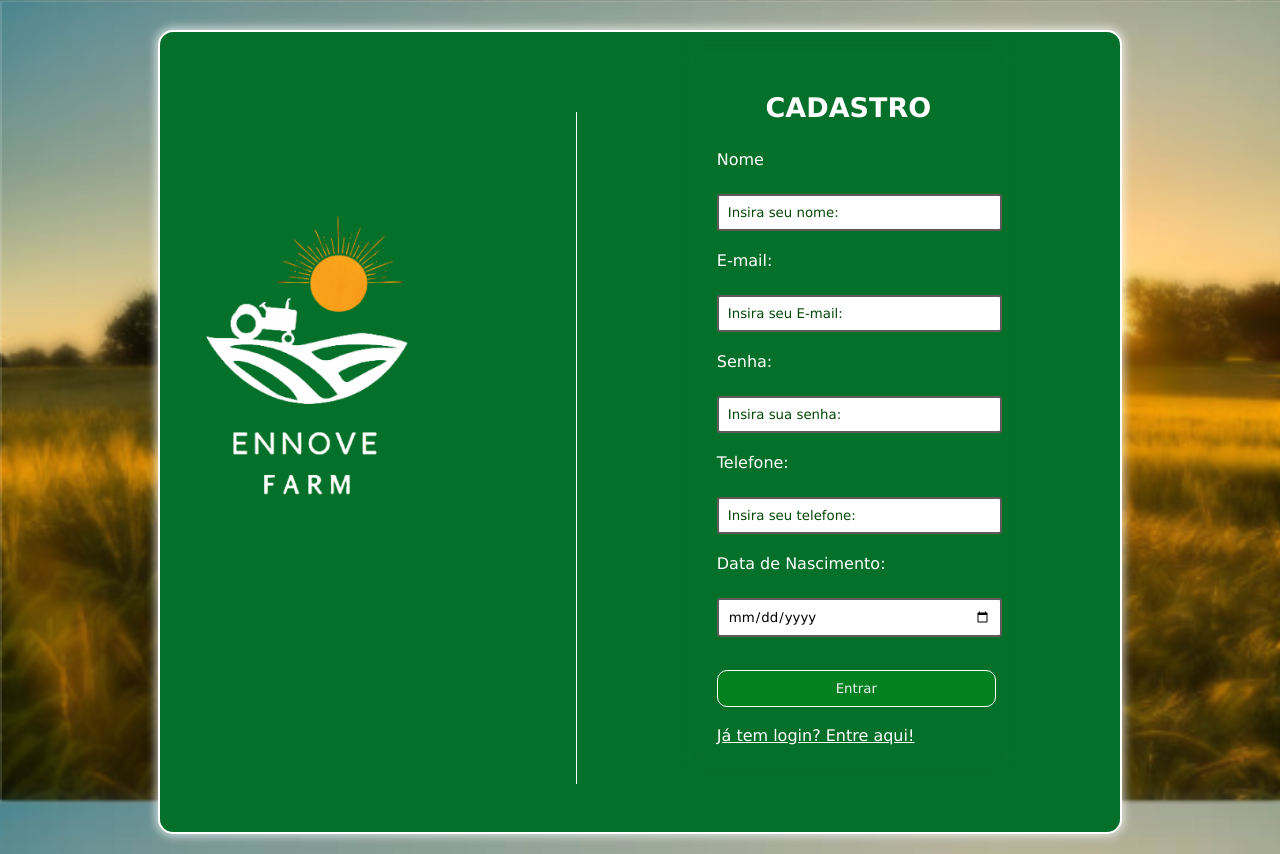
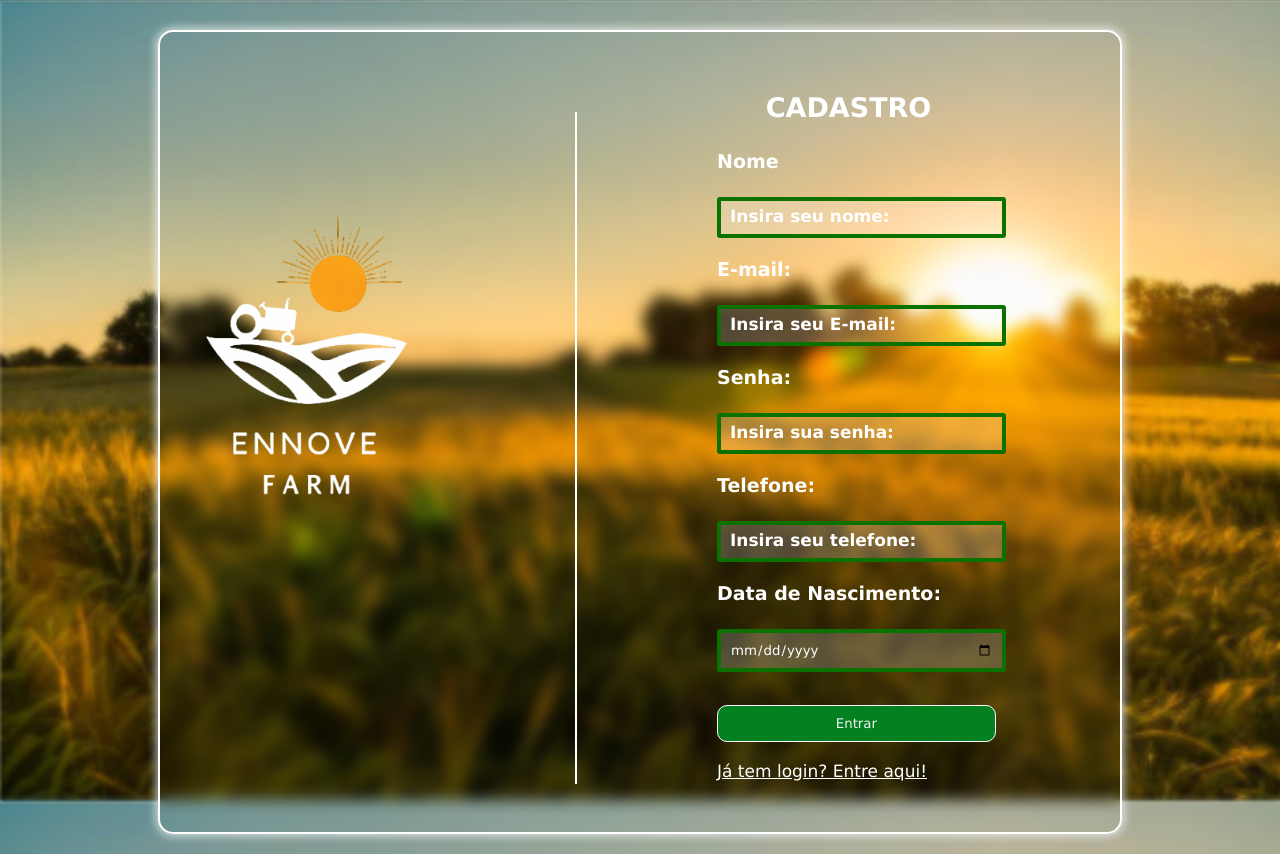
Before and after one commit to Davidsonmf07/Ennove-Farm, a plain HTML site: page projetoPessoal/telacadastro.html in a window 1280 px wide. Drawn offline with Linux system fonts and the light colour scheme.

Commit message:
Update tela_cadastro.css

```diff
--- a/projetoPessoal/tela_cadastro.css
+++ b/projetoPessoal/tela_cadastro.css
@@ -27,7 +27,7 @@ body:after {
   opacity: .7;
   z-index: -1;
   border: 2px solid rgba(255, 254, 254, 0.2);
-  backdrop-filter: blur(8px);
+  backdrop-filter: blur(3px);
   /* background: #adb2b3; */
   /* background: linear-gradient(to right, #2bae07, #209708); color: black; */
 }
@@ -39,8 +39,8 @@ body:after {
   display: flex;
   align-items: flex-start;
   justify-content: space-between;
-  background-color: rgb(5, 112, 41);
-  height: 800px;
+  border: 2px solid rgba(255, 254, 254, 0.2);
+  backdrop-filter: blur(7px);  height: 800px;
   border-radius: 15px;
   box-shadow: 0 0 10px 2px #ffffffb4;
   width: 75%;
@@ -62,7 +62,7 @@ body:after {
 .linha {
 
   margin-top: 80px;
-  width: 2px;
+  width: 3px;
   height: 84%;
   margin-right: 100px;
   background-color: rgb(255, 255, 255);
@@ -76,7 +76,7 @@ body:after {
 
 .login-container {
   width: 420px;
-  backdrop-filter: blur(10px);
+  /* backdrop-filter: blur(10px); */
   color: #2d2323;
   border-radius: 10px;
   padding: 30px 40px;
@@ -108,7 +108,8 @@ h2 {
   color: #ffffff;
   padding-bottom: 20px;
   font-family: 'Lucida Sans', 'Lucida Sans Regular', 'Lucida Grande', 'Lucida Sans Unicode', Geneva, Verdana, sans-serif;
-
+  font-size: 19px;
+  font-weight: bold;
 }
 
 
@@ -117,9 +118,11 @@ h2 {
   width: 100%;
   padding: 9px;
   margin-bottom: 20px;
-  border: 2px solid #5f5b5b;
+  border: 4px solid #0b7201;
   border-radius: 3px;
-  color: #000000;
+  color: #ffffff;
+  backdrop-filter: blur(9px);
+  background-color: rgba(255, 255, 255, 0.2);
   font-family: 'Lucida Sans', 'Lucida Sans Regular', 'Lucida Grande', 'Lucida Sans Unicode', Geneva, Verdana, sans-serif;
 
 }
@@ -134,11 +137,9 @@ h2 {
 }
 
 .login-form input::placeholder {
-  color: rgb(4, 72, 6);
-}
-
-.input_data{
-
+  color: rgb(255, 255, 255);
+  font-weight: bold;
+  font-size: 17px;
 }
 
 
@@ -170,5 +171,6 @@ h2 {
 .se-cadastre {
   color: #ffffff;
   font-family: 'Lucida Sans', 'Lucida Sans Regular', 'Lucida Grande', 'Lucida Sans Unicode', Geneva, Verdana, sans-serif;
+  font-size: 17px;
 
 }
```
